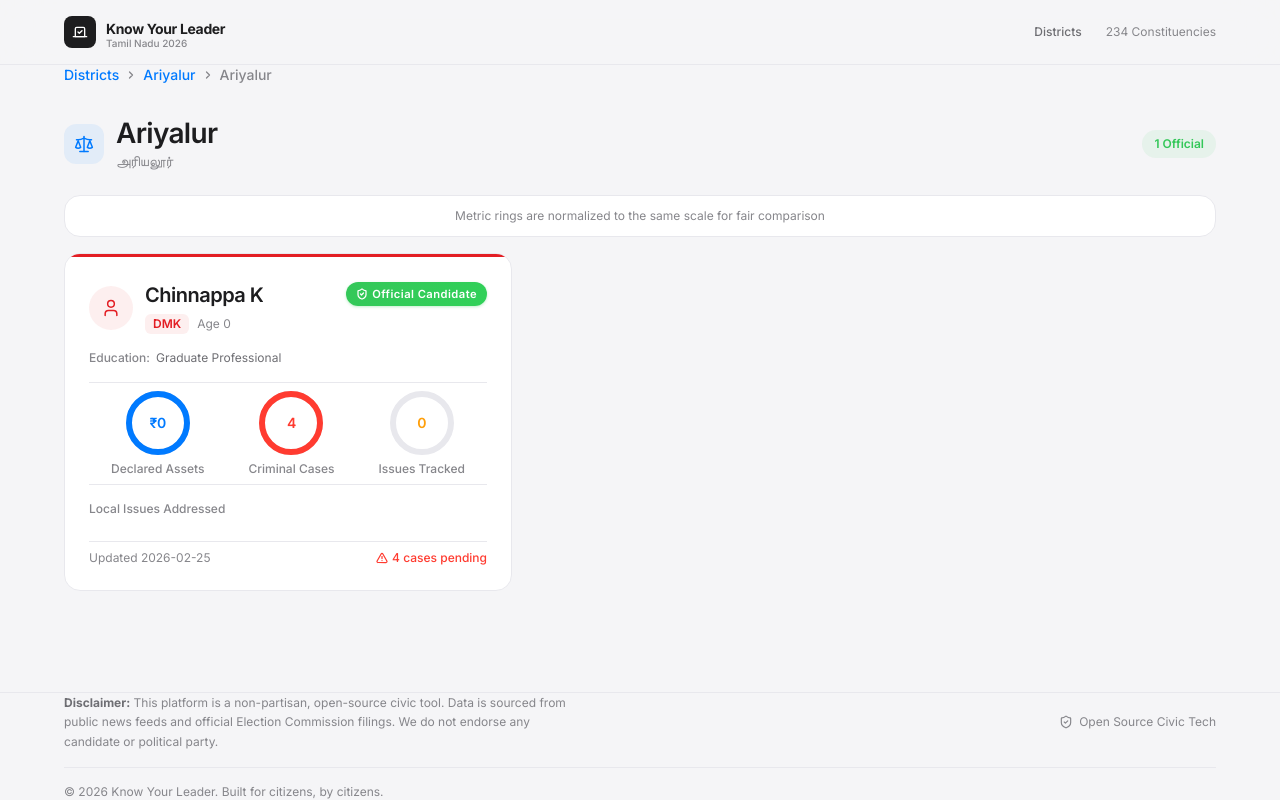
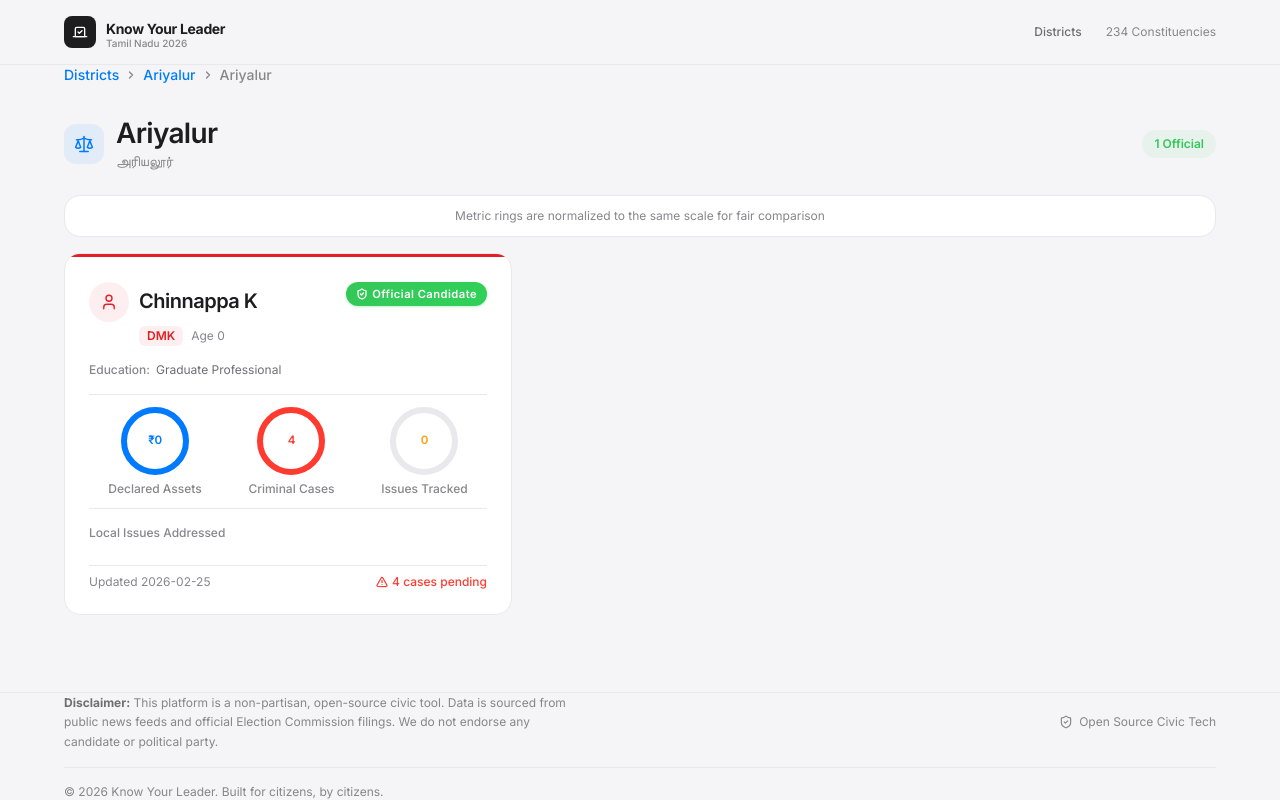
Before and after one commit to villan-spec/KnowyourLEADER, a Next.js app: page /constituency/ariyalur in a window 1280 px wide. Built offline with nearby package versions, Linux system fonts and the light colour scheme.

Commit message:
Fixed layout and text issues

```diff
--- a/src/components/CandidateCard.tsx
+++ b/src/components/CandidateCard.tsx
@@ -1,7 +1,7 @@
 import MetricRing from "./MetricRing";
 import TrustBadge from "./TrustBadge";
 import IssueTag from "./IssueTag";
-import { User, Scale, AlertTriangle } from "lucide-react";
+import { User, AlertTriangle } from "lucide-react";
 import type { Candidate } from "@/lib/data";
 import { formatAssets } from "@/lib/data";
 
@@ -11,9 +11,19 @@ interface CandidateCardProps {
     maxCases: number;
 }
 
+/** Map party colors that have poor contrast on white to readable alternatives */
+function getReadablePartyColor(color: string): string {
+    const lowContrast: Record<string, string> = {
+        "#FFD700": "#B8860B", // PMK gold → dark goldenrod
+        "#ffd700": "#B8860B",
+    };
+    return lowContrast[color] || color;
+}
+
 export default function CandidateCard({ candidate, maxAssets, maxCases }: CandidateCardProps) {
     const isOfficial = candidate.source === "official";
     const cardClass = isOfficial ? "card" : "card-glass";
+    const readableColor = getReadablePartyColor(candidate.partyColor);
 
     return (
         <div className={`${cardClass} relative overflow-hidden p-4 sm:p-6 flex flex-col gap-3 sm:gap-4`}>
@@ -21,28 +31,32 @@ export default function CandidateCard({ candidate, maxAssets, maxCases }: Candid
             <div className="party-accent" style={{ background: candidate.partyColor }} />
 
             {/* Header: Name + Party + Badge */}
-            <div className="flex items-start justify-between gap-2 sm:gap-3 pt-1">
-                <div className="flex items-center gap-2.5 sm:gap-3 min-w-0">
+            <div className="pt-1">
+                <div className="flex items-start justify-between gap-2 mb-1">
+                    <div className="flex items-center gap-2.5 min-w-0 flex-1">
                         <div
-                        className="w-10 h-10 sm:w-11 sm:h-11 rounded-full flex items-center justify-center shrink-0"
+                            className="w-10 h-10 rounded-full flex items-center justify-center shrink-0"
                             style={{ background: `${candidate.partyColor}12` }}
                         >
-                        <User size={18} style={{ color: candidate.partyColor }} strokeWidth={1.8} className="sm:hidden" />
-                        <User size={20} style={{ color: candidate.partyColor }} strokeWidth={1.8} className="hidden sm:block" />
+                            <User size={18} style={{ color: candidate.partyColor }} strokeWidth={1.8} />
                         </div>
-                    <div className="min-w-0">
-                        <h3 className="text-sm sm:text-base font-semibold leading-tight truncate">
+                        <div className="min-w-0 flex-1">
+                            <h3 className="text-sm sm:text-base font-semibold leading-tight break-words">
                                 {candidate.name}
                             </h3>
-                        <p className="text-tamil text-xs text-[var(--color-text-tertiary)] mt-0.5 truncate">
+                            <p className="text-tamil text-xs text-[var(--color-text-tertiary)] mt-0.5">
                                 {candidate.nameTamil}
                             </p>
-                        <div className="flex items-center gap-2 mt-1">
+                        </div>
+                    </div>
+                    <TrustBadge source={candidate.source} />
+                </div>
+                <div className="flex items-center gap-2 ml-[50px]">
                     <span
                         className="text-xs font-semibold px-2 py-0.5 rounded-md"
                         style={{
                             background: `${candidate.partyColor}12`,
-                                    color: candidate.partyColor,
+                            color: readableColor,
                         }}
                     >
                         {candidate.party}
@@ -52,9 +66,6 @@ export default function CandidateCard({ candidate, maxAssets, maxCases }: Candid
                     </span>
                 </div>
             </div>
-                </div>
-                <TrustBadge source={candidate.source} />
-            </div>
 
             {/* Education */}
             <div className="text-xs text-[var(--color-text-secondary)] flex items-center gap-1.5">
@@ -63,14 +74,14 @@ export default function CandidateCard({ candidate, maxAssets, maxCases }: Candid
             </div>
 
             {/* Metric Rings */}
-            <div className="flex items-center justify-around py-2 border-t border-b border-[var(--color-border-light)]">
+            <div className="flex items-center justify-around py-3 border-t border-b border-[var(--color-border-light)] gap-2">
                 <MetricRing
                     value={candidate.declaredAssets}
                     max={maxAssets}
                     label="Declared Assets"
                     displayValue={formatAssets(candidate.declaredAssets)}
                     color="var(--color-accent-blue)"
-                    size={64}
+                    size={68}
                 />
                 <MetricRing
                     value={candidate.pendingCriminalCases}
@@ -78,7 +89,7 @@ export default function CandidateCard({ candidate, maxAssets, maxCases }: Candid
                     label="Criminal Cases"
                     displayValue={String(candidate.pendingCriminalCases)}
                     color={candidate.pendingCriminalCases > 0 ? "var(--color-accent-red)" : "var(--color-accent-green)"}
-                    size={64}
+                    size={68}
                 />
                 <MetricRing
                     value={candidate.localIssues.length}
@@ -86,7 +97,7 @@ export default function CandidateCard({ candidate, maxAssets, maxCases }: Candid
                     label="Issues Tracked"
                     displayValue={String(candidate.localIssues.length)}
                     color="var(--color-accent-amber)"
-                    size={64}
+                    size={68}
                 />
             </div>
 
--- a/src/components/MetricRing.tsx
+++ b/src/components/MetricRing.tsx
@@ -16,8 +16,12 @@ export default function MetricRing({ value, max, label, displayValue, color, siz
     const percentage = Math.min(value / max, 1);
     const offset = circumference - percentage * circumference;
 
+    // Scale font size based on ring size and text length
+    const baseFontSize = size * 0.17;
+    const fontSize = displayValue.length > 5 ? Math.min(baseFontSize, 11) : baseFontSize;
+
     return (
-        <div className="flex flex-col items-center gap-1.5">
+        <div className="flex flex-col items-center gap-1.5" style={{ minWidth: size }}>
             <div className="relative" style={{ width: size, height: size }}>
                 <svg className="metric-ring" width={size} height={size}>
                     <circle
@@ -40,13 +44,16 @@ export default function MetricRing({ value, max, label, displayValue, color, siz
                         } as React.CSSProperties}
                     />
                 </svg>
-                <div className="absolute inset-0 flex items-center justify-center">
-                    <span className="text-sm font-semibold" style={{ color, letterSpacing: "-0.02em" }}>
+                <div className="absolute inset-0 flex items-center justify-center px-1">
+                    <span
+                        className="font-semibold text-center leading-none whitespace-nowrap"
+                        style={{ color, letterSpacing: "-0.02em", fontSize: `${fontSize}px` }}
+                    >
                         {displayValue}
                     </span>
                 </div>
             </div>
-            <span className="text-xs text-[var(--color-text-tertiary)] font-medium text-center leading-tight">
+            <span className="text-[10px] sm:text-xs text-[var(--color-text-tertiary)] font-medium text-center leading-tight">
                 {label}
             </span>
         </div>
```
Lines whose indentation alone changed are shown as unchanged.
